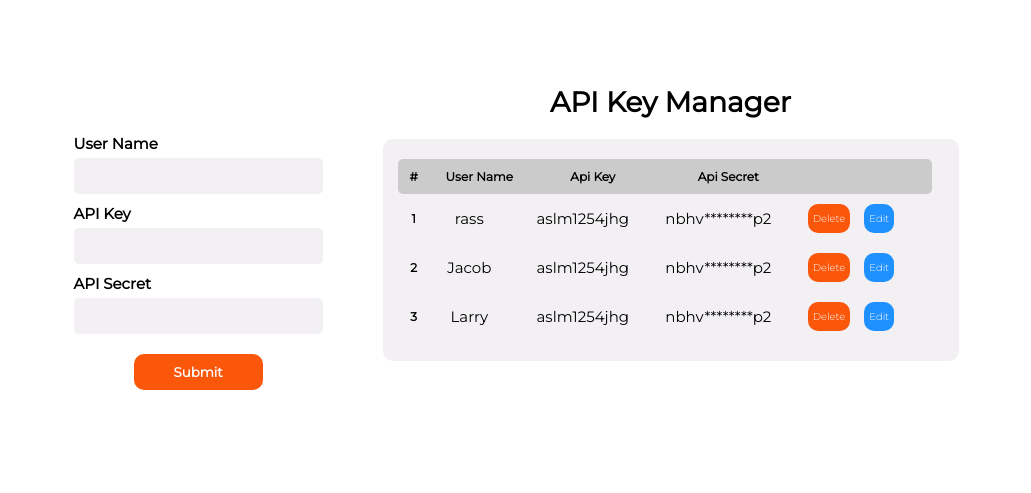
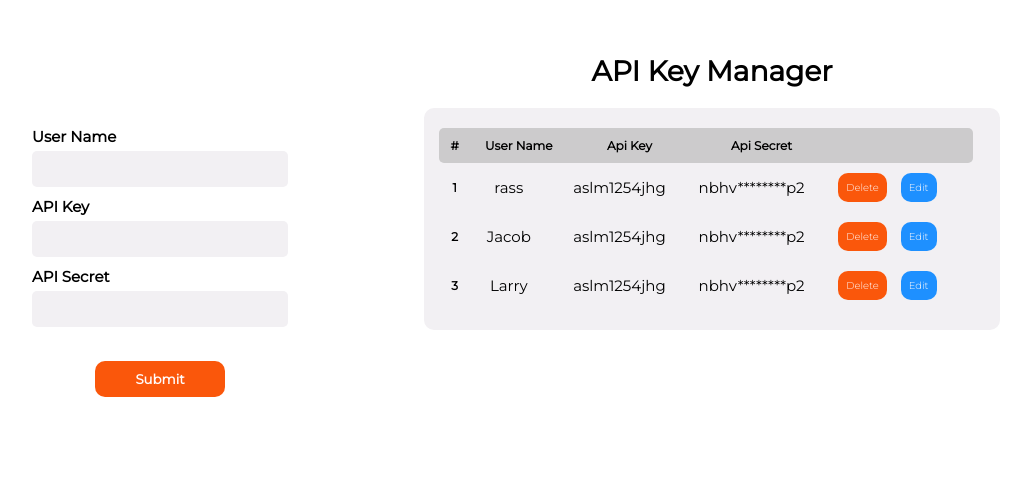
Before and after one commit to Najmegdi/front-end-mentorship-challange05, a website: page index2.html in a window 1280 px wide. Shown: the part 138-631 px from the top of the page, without its empty margins (124-1155 px from the left). Drawn offline with Linux system fonts and the light colour scheme.

Commit message:
change in css

```diff
--- a/css/layout.css
+++ b/css/layout.css
@@ -2,22 +2,19 @@
   box-sizing: border-box;
   margin: 0;
   padding: 0;
+  outline: 0;
 }
-
 html {
   font-size: 62.5%;
 }
-
 body {
   font-family: 'Montserrat', sans-serif;
   font-size: 1.5rem;
 }
-
 label ,input, button, textarea {
   font-family: inherit;
   font-weight: bold;
 }
-
 .container{
   width: 100%;
   margin: 0 auto;
@@ -31,8 +28,6 @@ main {
   padding : 2rem;
   height: 100vh;
 }
-
-
 .btn-primary {
   padding: 1rem 4rem;
   margin: 1rem;
@@ -42,7 +37,6 @@ main {
   color: snow;
   background: rgb(250, 87, 11);
 }
-
 .btn-primary:hover {
   background:dodgerblue;
   color: snow;
@@ -53,15 +47,12 @@ main {
 
 .flex {
   display: flex;
-  align-items: center;
-  justify-content: center;
+  align-items:center;
+  justify-content: space-evenly;
 }
 #form {
   display: flex;
   flex-direction: column;
-
-   /* width: 40%;  */
-  /* margin: 2rem; */
 }
 .form-group label {
   display: block;
@@ -72,20 +63,21 @@ main {
   background: rgb(242, 240, 243);
   border: none;
   border-radius: 5px;
-  padding: 1rem 4rem;
+  padding: 1rem .5rem;
+  width: 20vw;
 }
-#btn-submit{
-  margin-left: 6rem;
-  margin-top: 2rem;
+.submit_button{
+  display: flex;
+  justify-content: center;
+  align-items: flex-end;
+  height: 10vh;
 }
 .table-info{
-  /* width: 45%; */
-  margin-left: 6rem;
-  margin-bottom: 9.8rem;
   display: flex;
   flex-direction: column;
-  justify-content: center;
+  justify-content: flex-start;
   align-items: center;
+  height: 57vh;
 }
 .api__list{
   padding: 2rem;
@@ -120,16 +112,16 @@ main {
 #tbody-data tr td{
   padding-right: 2rem;
 }
-
 .btn-style{
   margin: 1rem 0;
   margin-right: 1rem;
-  padding:.8rem .5rem;
+  padding:.8rem .8rem;
   font-size: 1rem;
   color: snow;
   border: none;
   border-radius: 10px;
   font-weight:300;
+  cursor: pointer;
 }
 .btn-edit{
 background:dodgerblue ;
--- a/index2.html
+++ b/index2.html
@@ -35,7 +35,7 @@
           <label for="api_secret">API Secret</label>
           <input id="api_secret" name="api_secret" class="" type="text" />
         </div>
-        <div>
+        <div class="submit_button">
           <button id="btn-submit" class="btn-primary">Submit</button>
         </div>
       </form>
```
Also changed, not shown: image_2021-12-06_20-23-15.png (added).
